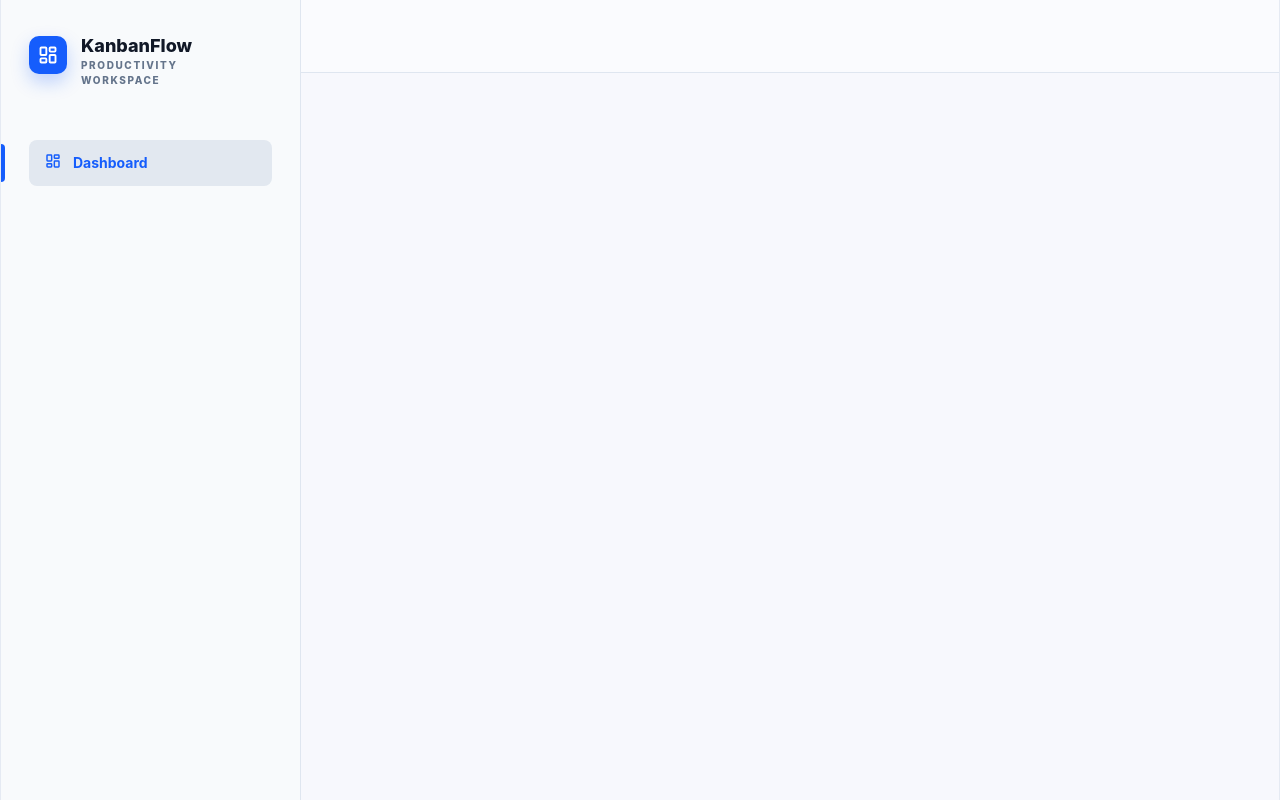
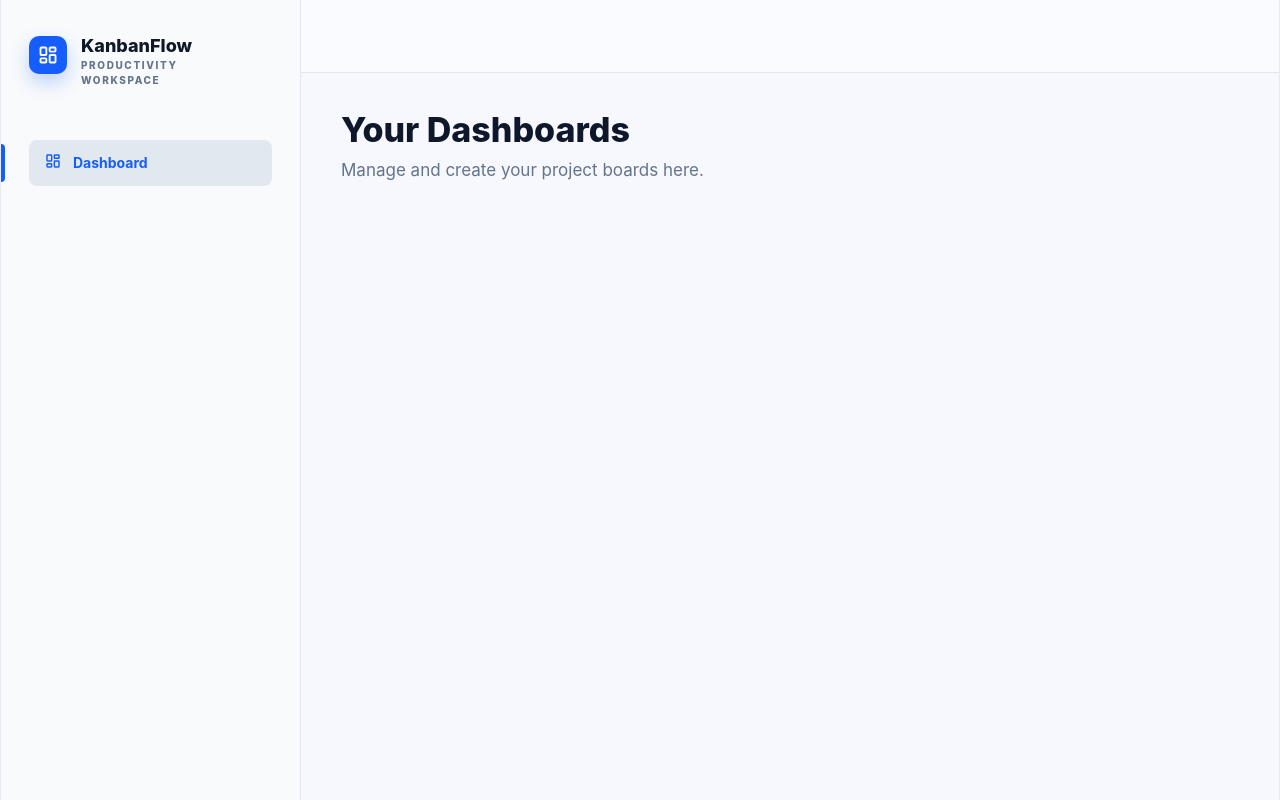
Before and after one commit to stephaniafalcao/board-react-php-stephania, a React (Vite) app in the folder frontend/: page / in a window 1280 px wide. Built offline with nearby package versions, Linux system fonts and the light colour scheme; no server answers.

Commit message:
feat: Criado component DashboardHeader.

```diff
--- a/frontend/src/components/Dashboard/Dashboard.tsx
+++ b/frontend/src/components/Dashboard/Dashboard.tsx
@@ -1,11 +1,13 @@
 import { Sidebar } from "../Sidebar/Sidebar";
 import "./dashboard.css";
+import { DashboardHeader } from "./DashboardHeader";
 
 export function Dashboard() {
   return (
     <main className="dashboard-layout">
       <Sidebar />
       <section className="dashboard-content">
+        <DashboardHeader />
       </section>
     </main>
   );
--- /dev/null
+++ b/frontend/src/components/Dashboard/DashboardHeader.tsx
@@ -0,0 +1,10 @@
+import "./dashboardheader.css";
+
+export function DashboardHeader() {
+  return (
+    <header className="dashboard-header">
+      <h2>Your Dashboards</h2>
+      <p>Manage and create your project boards here.</p>
+    </header>
+  );
+}
--- a/frontend/src/components/Dashboard/dashboard.css
+++ b/frontend/src/components/Dashboard/dashboard.css
@@ -23,25 +23,6 @@
   background: rgba(255, 255, 255, 0.35);
 }
 
-.dashboard-header {
-  margin-top: 38px;
-  margin-bottom: 36px;
-}
-
-.dashboard-header h2 {
-  margin: 0 0 12px;
-  font-size: 34px;
-  line-height: 1.1;
-  font-weight: 800;
-  color: #0f172a;
-}
-
-.dashboard-header p {
-  margin: 0;
-  color: #64748b;
-  font-size: 17px;
-}
-
 @media (max-width: 780px) {
   .dashboard-layout {
     flex-direction: column;
--- /dev/null
+++ b/frontend/src/components/Dashboard/dashboardheader.css
@@ -0,0 +1,18 @@
+.dashboard-header {
+  margin-top: 38px;
+  margin-bottom: 36px;
+}
+
+.dashboard-header h2 {
+  margin: 0 0 12px;
+  font-size: 34px;
+  line-height: 1.1;
+  font-weight: 800;
+  color: #0f172a;
+}
+
+.dashboard-header p {
+  margin: 0;
+  color: #64748b;
+  font-size: 17px;
+}
```
